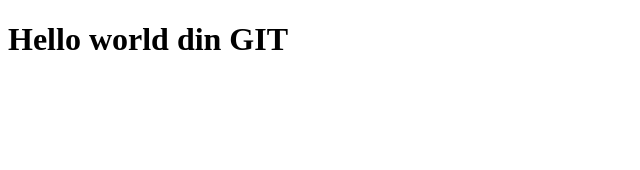
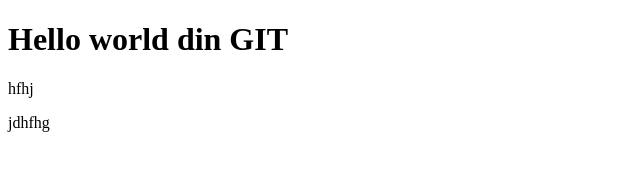
Before and after one commit to simonaonofrei/Wantsome-My-marketplace, a plain HTML site: page index.html in a window 1280 px wide. Shown: the whole page, without its empty margins (0-640 px from the left). Drawn offline with Linux system fonts and the light colour scheme.

Commit message:
my second commit

```diff
--- a/index.html
+++ b/index.html
@@ -8,5 +8,9 @@
 </head>
 <body>
     <h1>Hello world din GIT</h1>
+    <div>
+        <p>hfhj</p>
+        <p>jdhfhg</p>
+    </div>
 </body>
 </html>
```
